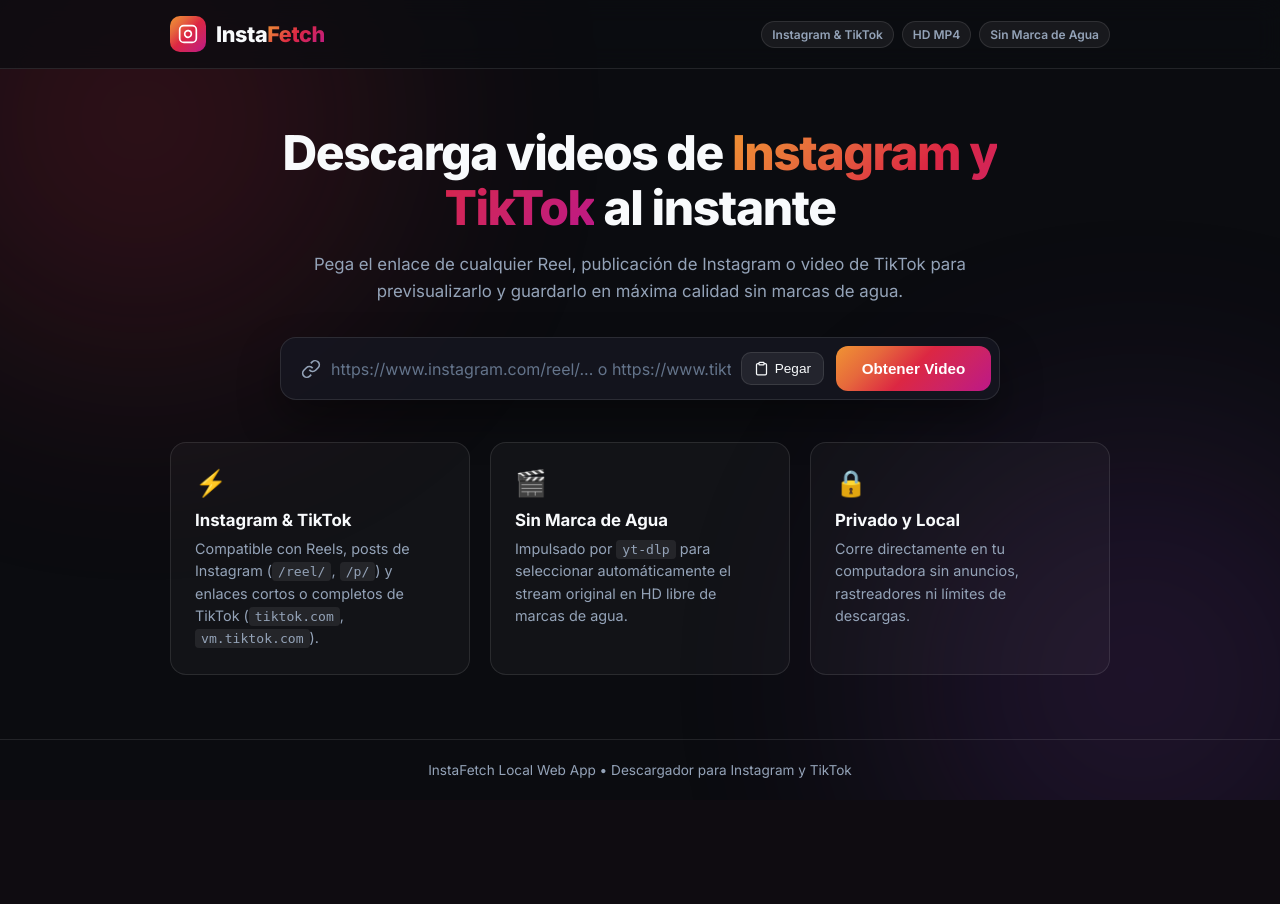
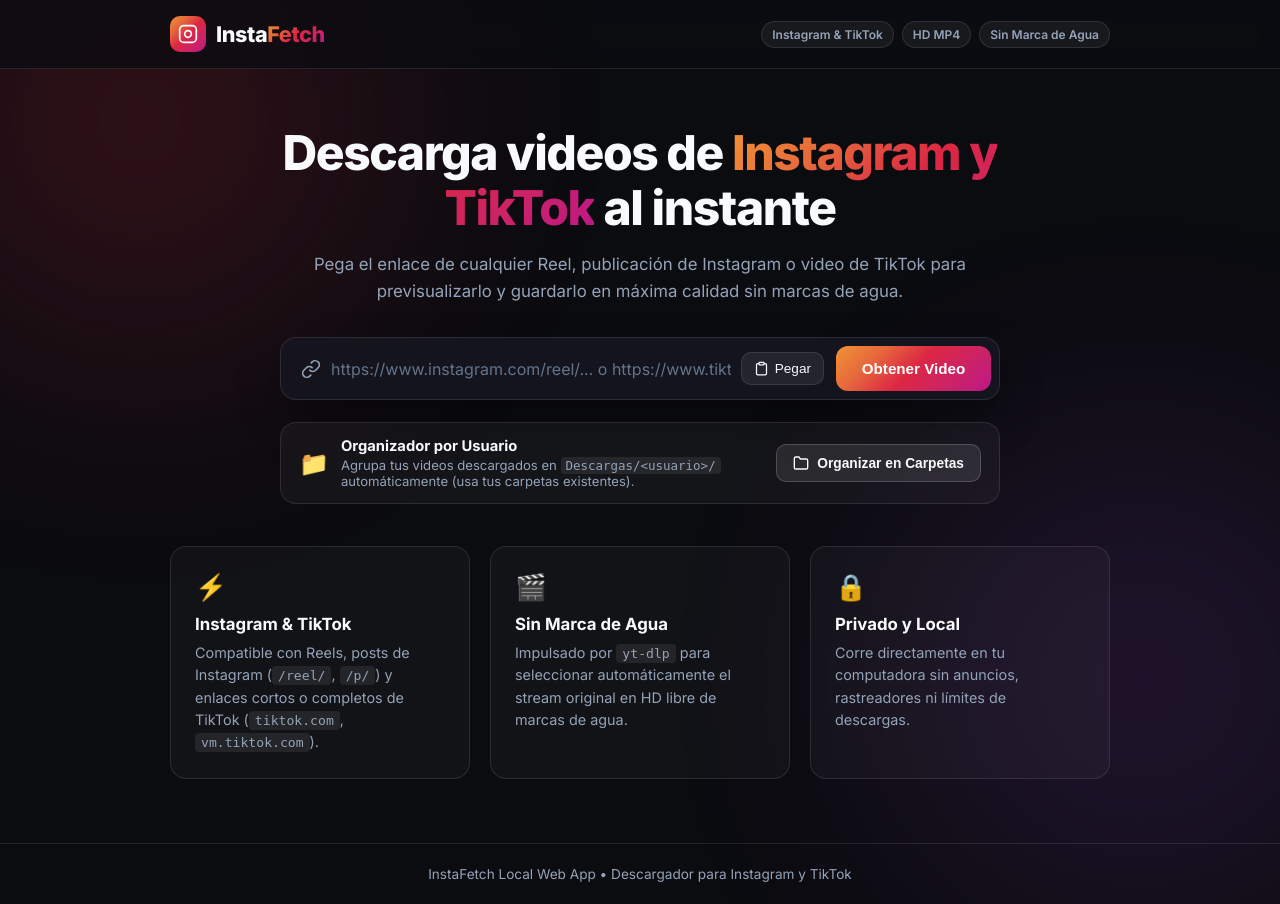
Before and after one commit to MrArroyol/instagram-downloader, a Flask app: page / in a window 1280 px wide. Before the commit the page ends 800 px from the top, so only its background shows below. Run offline with Flask 3, Linux system fonts and the light colour scheme.

Commit message:
feat: organizar automaticamente videos por carpeta de usuario en Descargas y agregar boton organizador

```diff
--- a/app.py
+++ b/app.py
@@ -121,8 +121,20 @@ def extract_clean_username(entry: dict, info: dict, url: str = "") -> str:
     return "usuario"
 
 
+def _find_user_folder(username: str) -> Path:
+    """Busca si ya existe una carpeta para este usuario en Descargas (sin importar mayúsculas/minúsculas)."""
+    if USER_DOWNLOADS_DIR.exists():
+        try:
+            for item in USER_DOWNLOADS_DIR.iterdir():
+                if item.is_dir() and item.name.lower() == username.lower():
+                    return item
+        except Exception:
+            pass
+    return USER_DOWNLOADS_DIR / username
+
+
 def _scan_existing_max_index(username: str) -> int:
-    """Revisa en la carpeta Descargas del usuario si ya existen archivos usuario_NNN.mp4."""
+    """Revisa tanto en Descargas como dentro de Descargas/<usuario>/ si ya existen archivos usuario_NNN.mp4."""
     max_idx = 0
     if not USER_DOWNLOADS_DIR.exists():
         return 0
@@ -130,13 +142,19 @@ def _scan_existing_max_index(username: str) -> int:
         rf"^{re.escape(username)}_(\d+)(?:\s*\(\d+\))?\.mp4$",
         re.IGNORECASE,
     )
-    try:
-        for f in USER_DOWNLOADS_DIR.glob(f"{username}_*.mp4"):
-            m = pattern.match(f.name)
-            if m:
-                max_idx = max(max_idx, int(m.group(1)))
-    except Exception:
-        pass
+    search_dirs = [USER_DOWNLOADS_DIR]
+    user_folder = _find_user_folder(username)
+    if user_folder.exists() and user_folder.is_dir():
+        search_dirs.append(user_folder)
+
+    for folder in search_dirs:
+        try:
+            for f in folder.glob(f"{username}_*.mp4"):
+                m = pattern.match(f.name)
+                if m:
+                    max_idx = max(max_idx, int(m.group(1)))
+        except Exception:
+            pass
     return max_idx
 
 
@@ -426,6 +444,14 @@ def download_video():
         else:
             seq_num = claim_next_user_index(username)
             download_name = f"{username}_{seq_num:03d}.mp4"
+            # Guardar automáticamente una copia organizada en Descargas/<usuario>/<usuario>_NNN.mp4
+            try:
+                user_folder = _find_user_folder(username)
+                user_folder.mkdir(parents=True, exist_ok=True)
+                target_in_folder = user_folder / download_name
+                shutil.copy2(downloaded_path, target_in_folder)
+            except Exception:
+                pass
 
         @after_this_request
         def remove_file(response):
@@ -442,6 +468,31 @@ def download_video():
             ).start()
             return response
 
+        if not inline:
+            def cleanup_loose_browser_copy(uname: str, fname: str):
+                """Si el navegador guardó una copia suelta en Descargas, la elimina o mueve a la carpeta del usuario."""
+                for _ in range(12):
+                    time.sleep(1.5)
+                    loose_file = USER_DOWNLOADS_DIR / fname
+                    if loose_file.exists() and loose_file.is_file():
+                        user_folder = _find_user_folder(uname)
+                        user_folder.mkdir(parents=True, exist_ok=True)
+                        dest = user_folder / fname
+                        try:
+                            if dest.exists():
+                                loose_file.unlink()
+                            else:
+                                shutil.move(str(loose_file), str(dest))
+                            break
+                        except OSError:
+                            pass
+
+            threading.Thread(
+                target=cleanup_loose_browser_copy,
+                args=(username, download_name),
+                daemon=True,
+            ).start()
+
         return send_file(
             downloaded_path,
             as_attachment=not inline,
@@ -454,6 +505,82 @@ def download_video():
             jsonify(
                 {
                     "error": "Error al descargar el archivo de video.",
+                    "details": str(e),
+                }
+            ),
+            500,
+        )
+
+
+@app.route("/api/organize", methods=["POST"])
+def organize_downloads():
+    """Organiza los videos <usuario>_<NNN>.mp4 sueltos en Descargas dentro de sus respectivas carpetas <usuario>/."""
+    if not USER_DOWNLOADS_DIR.exists():
+        return jsonify({"error": "No se encontró la carpeta Descargas."}), 404
+
+    # Patrón para archivos indexados por usuario de 3 a 4 dígitos (001-9999): ej. geraldlaw575_011.mp4 o baelib0_001 (1).mp4
+    indexed_pattern = re.compile(
+        r"^([A-Za-z0-9_.-]+)_(\d{3,4})(?:\s*\(\d+\))?\.mp4$",
+        re.IGNORECASE,
+    )
+    excluded_prefixes = {
+        "tiktok",
+        "instagram",
+        "mosaicstudio",
+        "man",
+        "drone",
+        "generated",
+        "your",
+        "preview",
+    }
+
+    moved_files = []
+    folders_used = set()
+
+    try:
+        for item in list(USER_DOWNLOADS_DIR.iterdir()):
+            if not item.is_file() or item.suffix.lower() != ".mp4":
+                continue
+
+            m = indexed_pattern.match(item.name)
+            if not m:
+                continue
+
+            username = m.group(1)
+            seq_str = m.group(2)
+
+            if username.lower() in excluded_prefixes:
+                continue
+
+            user_folder = _find_user_folder(username)
+            user_folder.mkdir(parents=True, exist_ok=True)
+
+            clean_target_name = f"{user_folder.name}_{seq_str}.mp4"
+            target_path = user_folder / clean_target_name
+
+            # Si ya existe ese número dentro de la carpeta del usuario, asignar el siguiente disponible
+            if target_path.exists():
+                next_idx = claim_next_user_index(user_folder.name)
+                clean_target_name = f"{user_folder.name}_{next_idx:03d}.mp4"
+                target_path = user_folder / clean_target_name
+
+            shutil.move(str(item), str(target_path))
+            moved_files.append(f"{user_folder.name}/{clean_target_name}")
+            folders_used.add(user_folder.name)
+
+        return jsonify(
+            {
+                "success": True,
+                "moved_count": len(moved_files),
+                "folders": sorted(folders_used),
+                "files": moved_files,
+            }
+        )
+    except Exception as e:
+        return (
+            jsonify(
+                {
+                    "error": "Ocurrió un error al organizar las carpetas.",
                     "details": str(e),
                 }
             ),
--- a/static/app.js
+++ b/static/app.js
@@ -8,6 +8,31 @@ document.addEventListener("DOMContentLoaded", () => {
     const statusAlert = document.getElementById("status-alert");
     const resultsSection = document.getElementById("results-section");
     const resultsGrid = document.getElementById("results-grid");
+    const organizeBtn = document.getElementById("organize-btn");
+
+    if (organizeBtn) {
+        organizeBtn.addEventListener("click", async () => {
+            organizeBtn.disabled = true;
+            try {
+                const res = await fetch("/api/organize", { method: "POST" });
+                const data = await res.json();
+                if (!res.ok || data.error) {
+                    showAlert(data.error || "No se pudieron organizar los archivos.", "error");
+                } else if (data.moved_count > 0) {
+                    showAlert(
+                        `¡Listo! Se organizaron ${data.moved_count} video(s) en las carpetas: ${data.folders.join(", ")}`,
+                        "success"
+                    );
+                } else {
+                    showAlert("Todos tus videos ya están organizados en sus carpetas por usuario.", "info");
+                }
+            } catch (err) {
+                showAlert("Error al conectar con el servidor para organizar carpetas.", "error");
+            } finally {
+                organizeBtn.disabled = false;
+            }
+        });
+    }
 
     function showAlert(message, type = "error") {
         statusAlert.textContent = message;
--- a/static/style.css
+++ b/static/style.css
@@ -287,6 +287,81 @@ body {
     color: #93c5fd;
 }
 
+.alert.success {
+    background: rgba(16, 185, 129, 0.12);
+    border: 1px solid rgba(16, 185, 129, 0.35);
+    color: #6ee7b7;
+}
+
+/* Organizer Bar */
+.organizer-bar {
+    margin-top: 22px;
+    background: rgba(255, 255, 255, 0.04);
+    border: 1px solid var(--border-color);
+    border-radius: var(--radius-lg);
+    padding: 14px 18px;
+    display: flex;
+    align-items: center;
+    justify-content: space-between;
+    gap: 16px;
+    text-align: left;
+}
+
+.organizer-info {
+    display: flex;
+    align-items: center;
+    gap: 12px;
+}
+
+.organizer-icon {
+    font-size: 1.5rem;
+}
+
+.organizer-info strong {
+    display: block;
+    font-size: 0.92rem;
+    color: var(--text-primary);
+    margin-bottom: 2px;
+}
+
+.organizer-info p {
+    font-size: 0.82rem;
+    color: var(--text-secondary);
+}
+
+.organizer-info code {
+    background: rgba(255, 255, 255, 0.08);
+    padding: 1px 5px;
+    border-radius: 4px;
+    font-size: 0.78rem;
+}
+
+.btn-organize {
+    display: inline-flex;
+    align-items: center;
+    gap: 8px;
+    background: rgba(255, 255, 255, 0.09);
+    color: var(--text-primary);
+    border: 1px solid rgba(255, 255, 255, 0.18);
+    padding: 10px 16px;
+    border-radius: 10px;
+    font-size: 0.86rem;
+    font-weight: 600;
+    cursor: pointer;
+    flex-shrink: 0;
+    transition: background 0.2s, transform 0.15s;
+}
+
+.btn-organize:hover:not(:disabled) {
+    background: rgba(255, 255, 255, 0.16);
+    transform: translateY(-1px);
+}
+
+.btn-organize svg {
+    width: 16px;
+    height: 16px;
+}
+
 /* Results Grid */
 .results-section {
     margin-bottom: 48px;
--- a/templates/index.html
+++ b/templates/index.html
@@ -65,6 +65,22 @@
             </form>
 
             <div id="status-alert" class="alert hidden" role="alert"></div>
+
+            <div class="organizer-bar">
+                <div class="organizer-info">
+                    <span class="organizer-icon">📁</span>
+                    <div>
+                        <strong>Organizador por Usuario</strong>
+                        <p>Agrupa tus videos descargados en <code>Descargas/&lt;usuario&gt;/</code> automáticamente (usa tus carpetas existentes).</p>
+                    </div>
+                </div>
+                <button type="button" id="organize-btn" class="btn-organize">
+                    <svg viewBox="0 0 24 24" fill="none" stroke="currentColor" stroke-width="2">
+                        <path d="M22 19a2 2 0 0 1-2 2H4a2 2 0 0 1-2-2V5a2 2 0 0 1 2-2h5l2 3h9a2 2 0 0 1 2 2z"></path>
+                    </svg>
+                    <span>Organizar en Carpetas</span>
+                </button>
+            </div>
         </section>
 
         <section id="results-section" class="results-section hidden">
```
